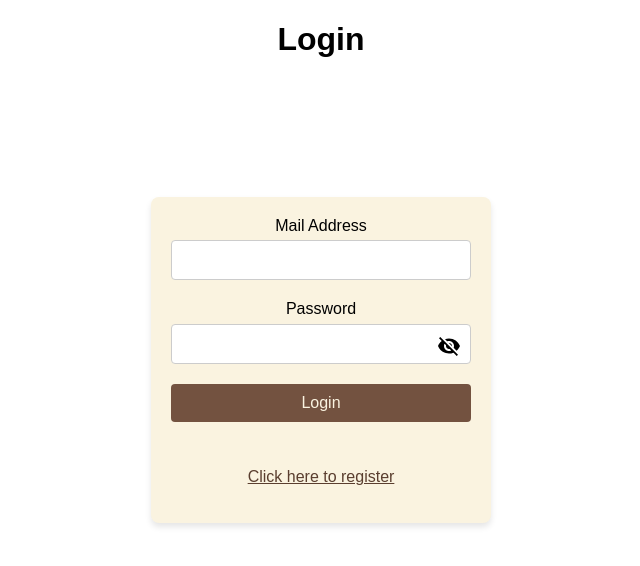
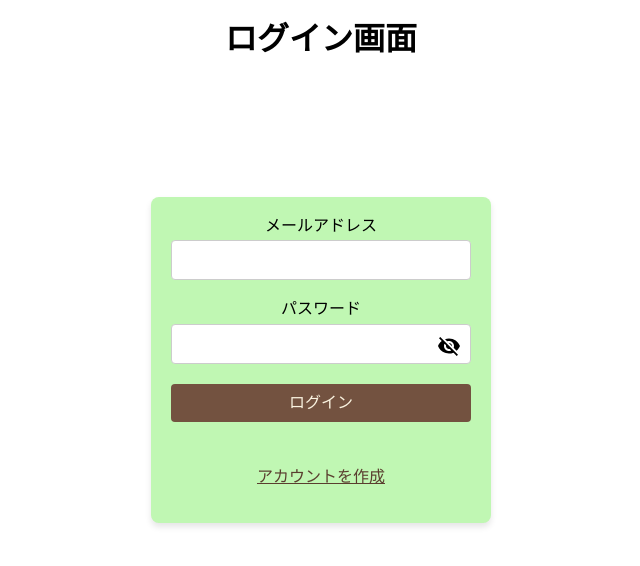
Before and after one commit to kakaz-one/chinese-vocab, a React (Create React App) app: page / in a window 1280 px wide. Shown: the top 566 px of the page, without its empty margins (319-959 px from the left). Built offline with nearby package versions, Linux system fonts and the light colour scheme; no server answers.

Commit message:
change　design

```diff
--- a/package.json
+++ b/package.json
@@ -11,7 +11,7 @@
     "@testing-library/jest-dom": "^5.17.0",
     "@testing-library/react": "^13.4.0",
     "@testing-library/user-event": "^13.5.0",
-    "firebase": "^10.8.0",
+    "firebase": "^10.7.2",
     "react": "^18.2.0",
     "react-dom": "^18.2.0",
     "react-router-dom": "^6.22.3",
--- a/src/components/Login.js
+++ b/src/components/Login.js
@@ -57,11 +57,11 @@ const Login = () => {
         <Navigate to={`/mypagehome`} />
       ) : (
         <>
-          <h1 className="account-title">Login</h1>
+          <h1 className="account-title">ログイン画面</h1>
           <div className="input-main">
             <form className="account-form" onSubmit={handleSubmit}>
               <div>
-                <label className="input-mail">Mail Address</label>
+                <label className="input-mail">メールアドレス</label>
                 <input
                   className="input-form"
                   name="email"
@@ -71,7 +71,7 @@ const Login = () => {
                 />
               </div>
               <div>
-                <label className="input-pass">Password</label>
+                <label className="input-pass">パスワード</label>
                 <input
                   className="input-form"
                   name="password"
@@ -92,8 +92,8 @@ const Login = () => {
                   />
                 )}
               </div>
-              <button className="create-button">Login</button>
-              <p><Link className="go-register" to={`/register/`}>Click here to register</Link></p>
+              <button className="create-button">ログイン</button>
+              <p><Link className="go-register" to={`/register/`}>アカウントを作成</Link></p>
             </form>
           </div>
         </>
--- a/src/components/LoginRegister.css
+++ b/src/components/LoginRegister.css
@@ -12,7 +12,7 @@
 }
 
 .account-form {
-  background-color: #FAF3E0;
+  background-color: #c0f7b3;
   padding: 20px;
   border-radius: 8px;
   box-shadow: 0 4px 6px rgba(0, 0, 0, 0.1);
--- a/src/components/Mypage.css
+++ b/src/components/Mypage.css
@@ -14,7 +14,7 @@
   width: 90vw;
   height: 50vh;
   padding: 20px;
-  background-color: #FAF3E0;
+  background-color: #c0f7b3;
   border: 3px #735240 solid;
   border-radius: 20px;
 }
@@ -34,7 +34,7 @@
   align-items: center;
   padding: 15px 25px 15px;
   display: inline-flex;
-  background-color: #FAF3E0;
+  background-color: whitesmoke;
   font-size: 16px;
 }
 
--- a/src/components/Mypage.js
+++ b/src/components/Mypage.js
@@ -48,7 +48,7 @@ const Mypage = () => {
                 </div>
                 <div className="account-information-container">
                   <div className="footer-item">
-                    <p>Account Info<br />-----------------</p>
+                    <p>アカウント情報<br />-----------------</p>
                   </div>
 
                   <p className="Mypage-email">{user?.email}</p>
--- a/src/components/Register.js
+++ b/src/components/Register.js
@@ -57,11 +57,11 @@ const Register = () => {
         <Navigate to={`/`} />
       ) : (
         <>
-          <h1 className="account-title">Register</h1>
+          <h1 className="account-title">登録</h1>
           <div className="input-main">
             <form className="account-form" onSubmit={handleSubmit}>
               <div>
-                <label className="input-mail">Mail Address</label>
+                <label className="input-mail">メールアドレス</label>
                 <input
                   className="input-form"
                   name="email"
@@ -71,7 +71,7 @@ const Register = () => {
                 />
               </div>
               <div>
-                <label className="input-pass">Password</label>
+                <label className="input-pass">パスワード</label>
                 <input
                   className="input-form"
                   name="password"
@@ -92,7 +92,7 @@ const Register = () => {
                   />
                 )}
               </div>
-              <button className="create-button">Register</button>
+              <button className="create-button">会員登録</button>
             </form>
           </div>
         </>
```
Also changed, not shown: 1 other file (tests, documents, lock files or other folders).
